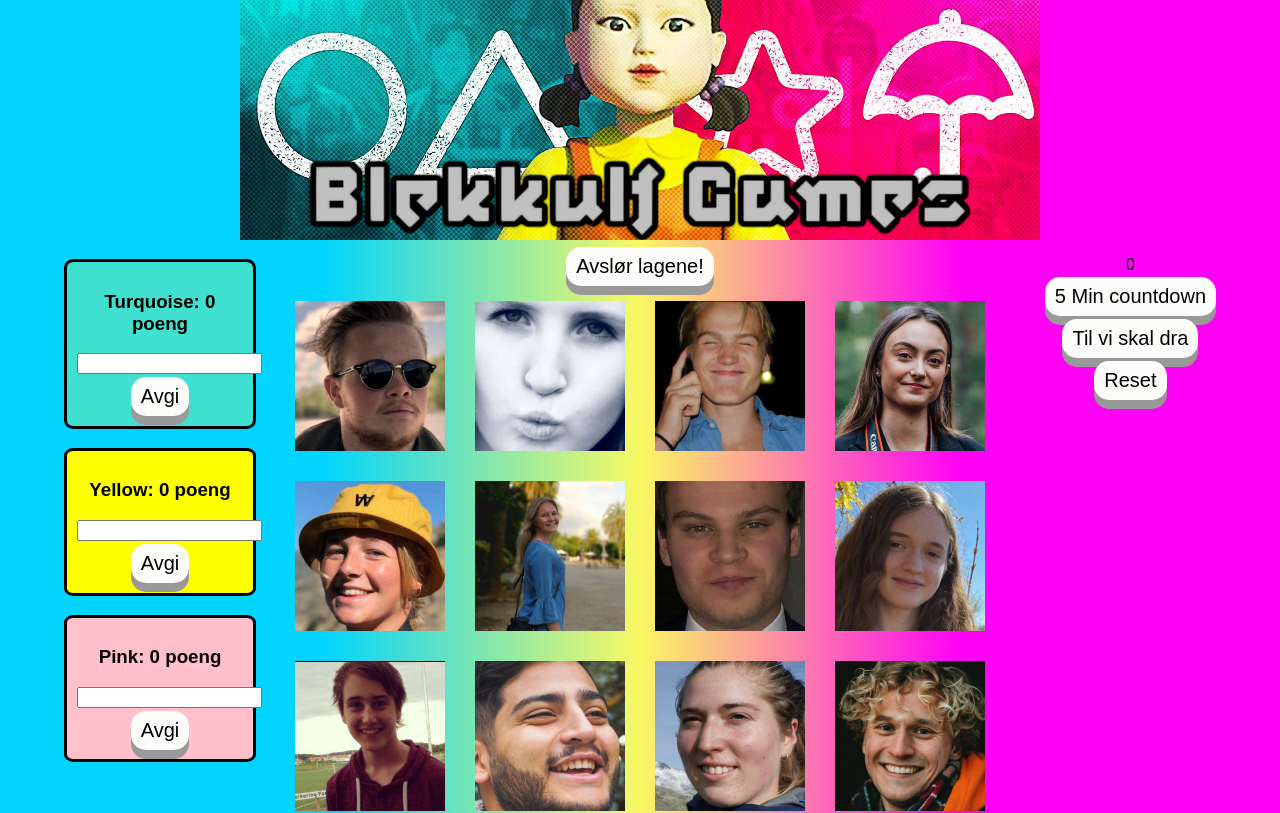
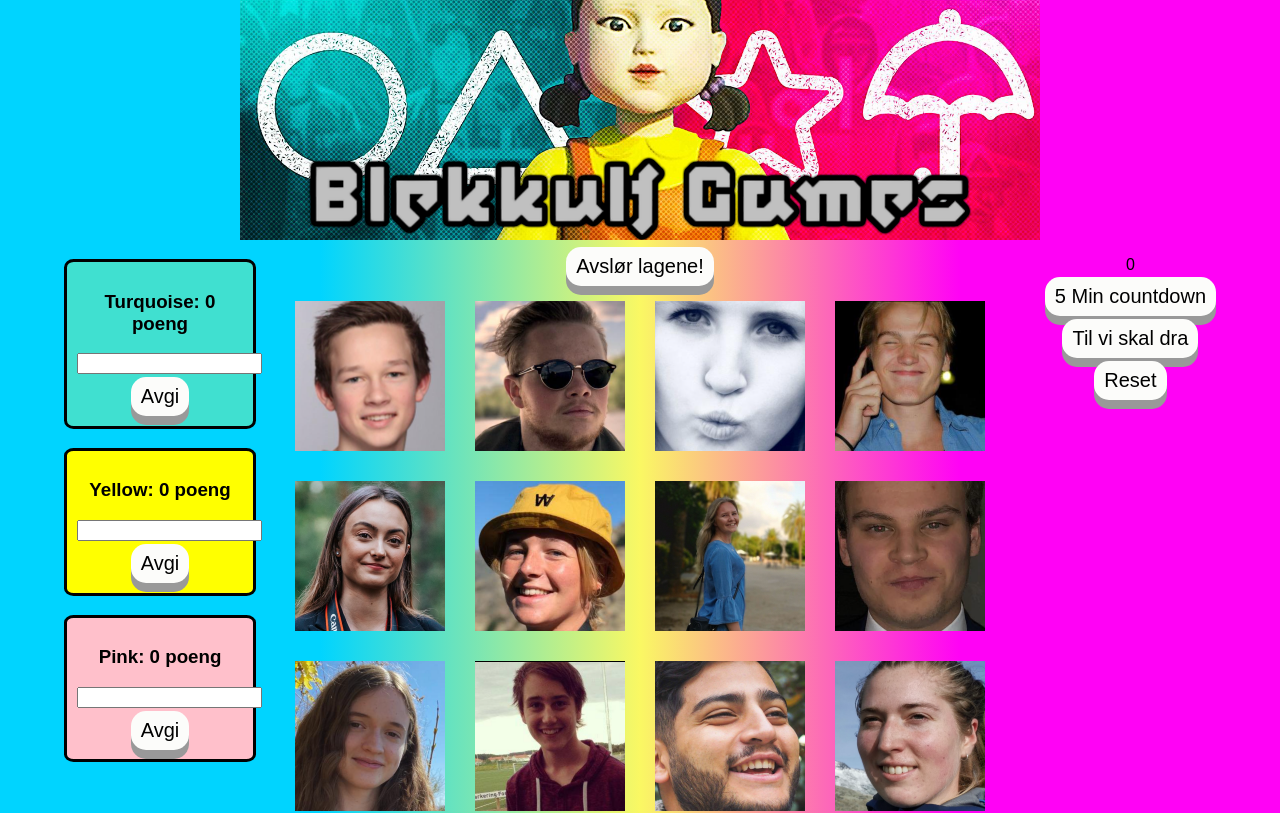
Before and after one commit to MariusSjo/blekkulf, a React (Create React App) app: page / in a window 1280 px wide. Shown: the top 813 px of the page. Built offline with nearby package versions, Linux system fonts and the light colour scheme.

Commit message:
fixed the timer to the correct date

```diff
--- a/src/App.js
+++ b/src/App.js
@@ -8,12 +8,13 @@ import YouTube from "react-youtube";
 let teams = ["turquoise", "yellow", "pink"];
 
 let persons = [
+  { team: "yellow", name: "Torkjell", competition: "Ddakji", poeng: "5/-5" },
   { team: "blue", name: "Marius", competition: "Singstar", poeng: "10" },
   { team: "pink", name: "Hanne", competition: "Opius", poeng: "-10" },
   { team: "yellow", name: "Anders", competition: "Confidence", poeng: "-2" },
   { team: "pink", name: "Julia", competition: "Vodka eller vann", poeng: "2" },
   { team: "pink", name: "Anniken", competition: "Ring of fire", poeng: "-10" },
-  { team: "blue", name: "Hedvig", competition: "Veddeløp", poeng: "5" },
+  { team: "blue", name: "Hedvig", competition: "Veddeløp", poeng: "7" },
   { team: "yellow", name: "Øyvind", competition: "Breezerrace", poeng: "7" },
   {
     team: "yellow",
--- a/src/countdown.js
+++ b/src/countdown.js
@@ -41,7 +41,7 @@ export default function Countdown() {
           {renderTime}
       </CountdownCircleTimer>}
       <br />
-      <button className="button" onClick={() => setduration(10)}>
+      <button className="button" onClick={() => setduration(300)}>
         {" "}
         5 Min countdown{" "}
       </button>
@@ -49,7 +49,7 @@ export default function Countdown() {
         className="button"
         onClick={() =>
           setduration(
-            (Date.now() - new Date("October 16, 20 17:20:00 GMT+02:00")) / 1000
+            (new Date("Sun Oct 16 2021 18:20:00 GMT+0200")-Date.now())/ 100000
           )
         }
       >
```
Also changed, not shown: public/img/players/Torkjell.png (added), 1 other file (tests, documents, lock files or other folders).
